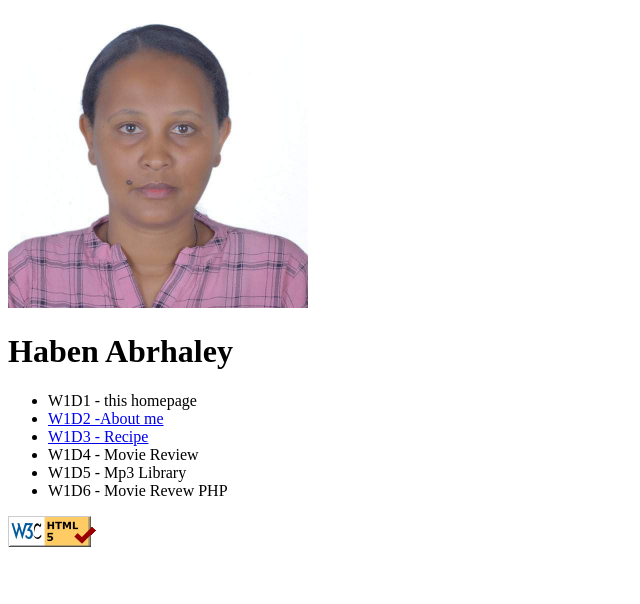
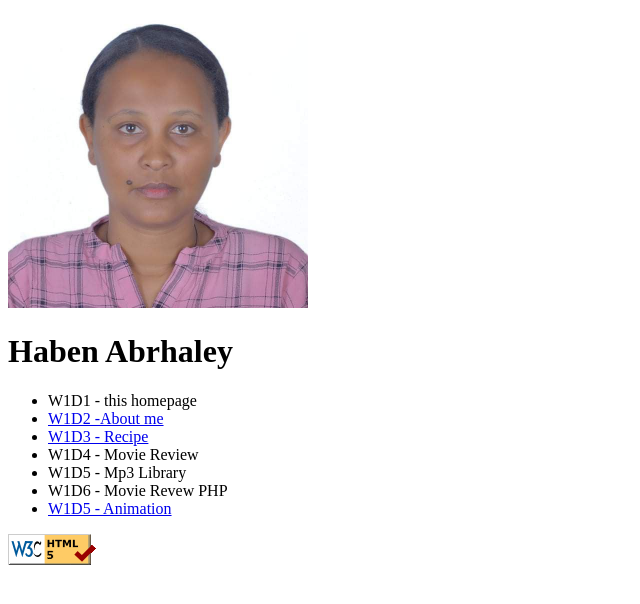
Before and after one commit to HabenAAraya/HabenAAraya.github.io, a plain HTML site: page index.html in a window 1280 px wide. Shown: the whole page, without its empty margins (0-640 px from the left). Drawn offline with Linux system fonts and the light colour scheme.

Commit message:
Update index.html

```diff
--- a/index.html
+++ b/index.html
@@ -18,6 +18,7 @@
         <li>W1D4 - Movie Review</li>
         <li>W1D5 - Mp3 Library</li>
         <li>W1D6 - Movie Revew PHP</li>
+        <li> <a href="ascii.html"> W1D5 - Animation</a></li>
     </ul>
 
     <a href="https://validator.w3.org/nu/?doc=>url of your page>">
```
